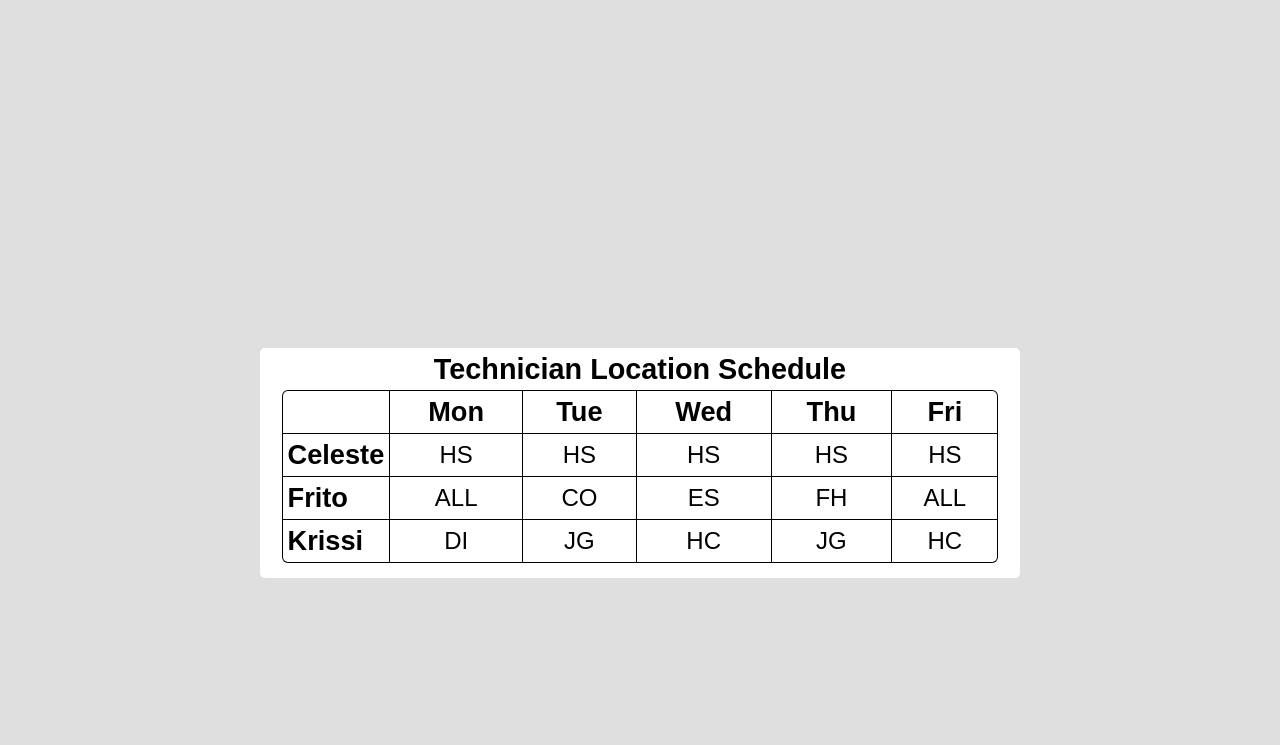
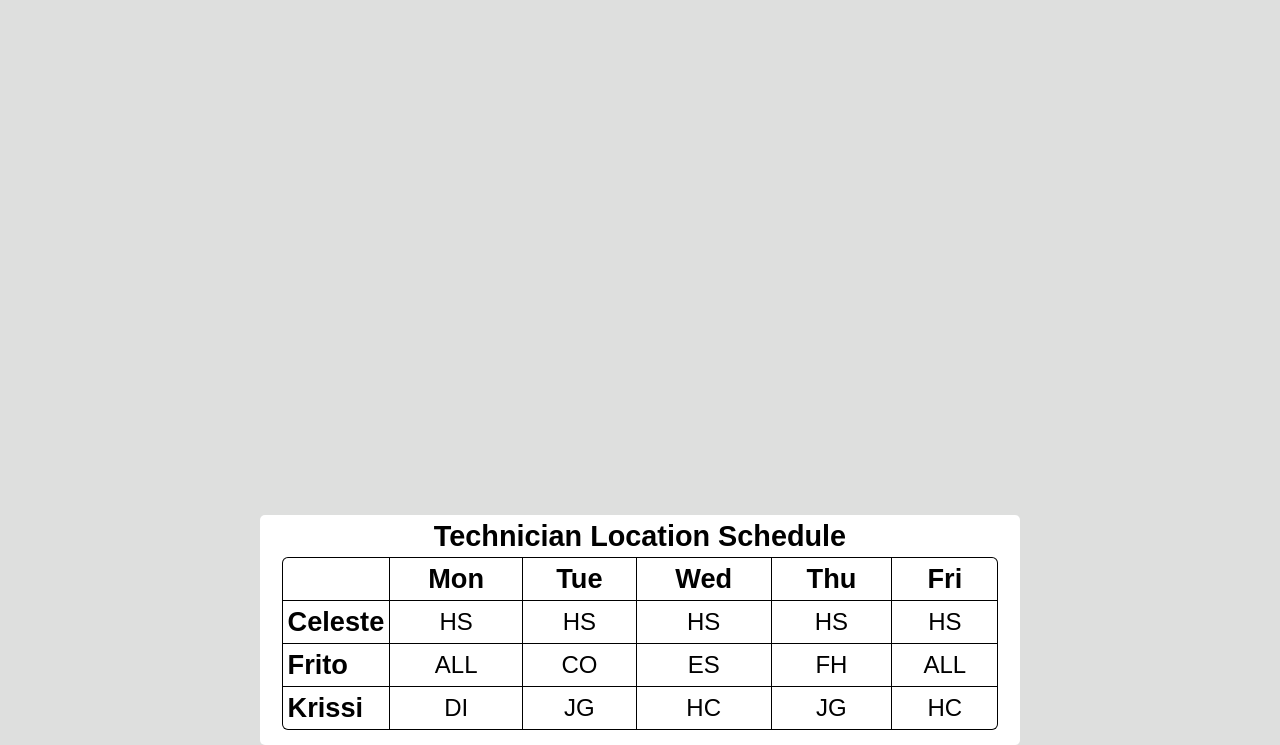
Before and after one commit to jgates1/tvdisplay, a plain HTML site: page index.html in a window 1280 px wide. Shown: the part 324-1069 px from the top of the page. Before the commit the page ends 902 px from the top, so only its background shows below. Drawn offline with Linux system fonts and the light colour scheme; a script that the page names is missing.

Commit message:
Top Margin ->25%

```diff
--- a/mystyle.css
+++ b/mystyle.css
@@ -47,7 +47,7 @@
 				margin: 0 auto;
 				border-color: white;
 				border-radius: 5px;
-				margin-top: 12%;
+				margin-top: 25%;
 			}
 
 			.tablehead{
```
